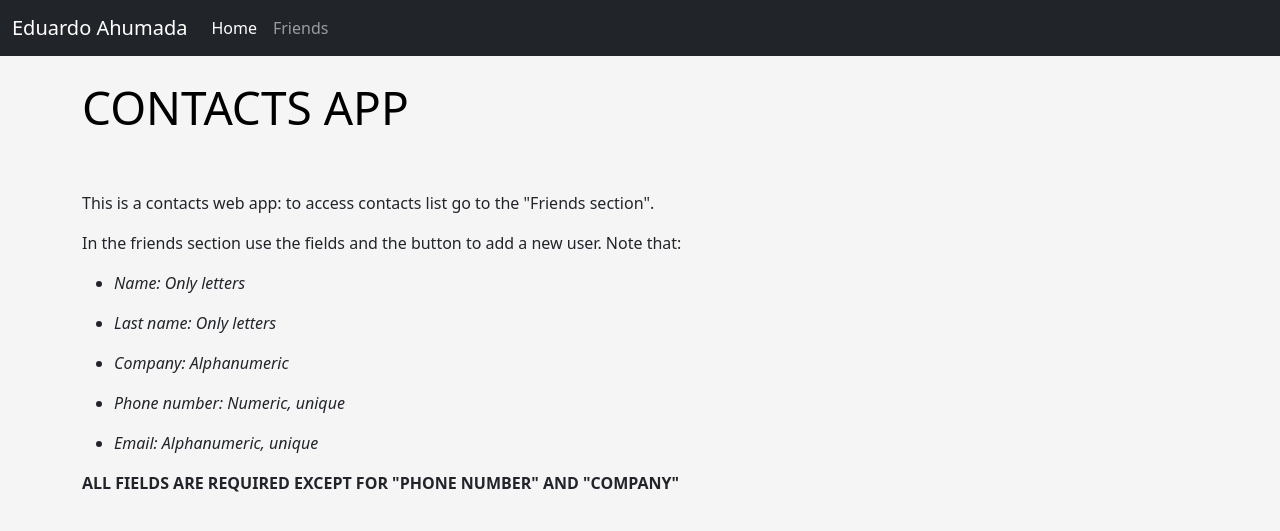
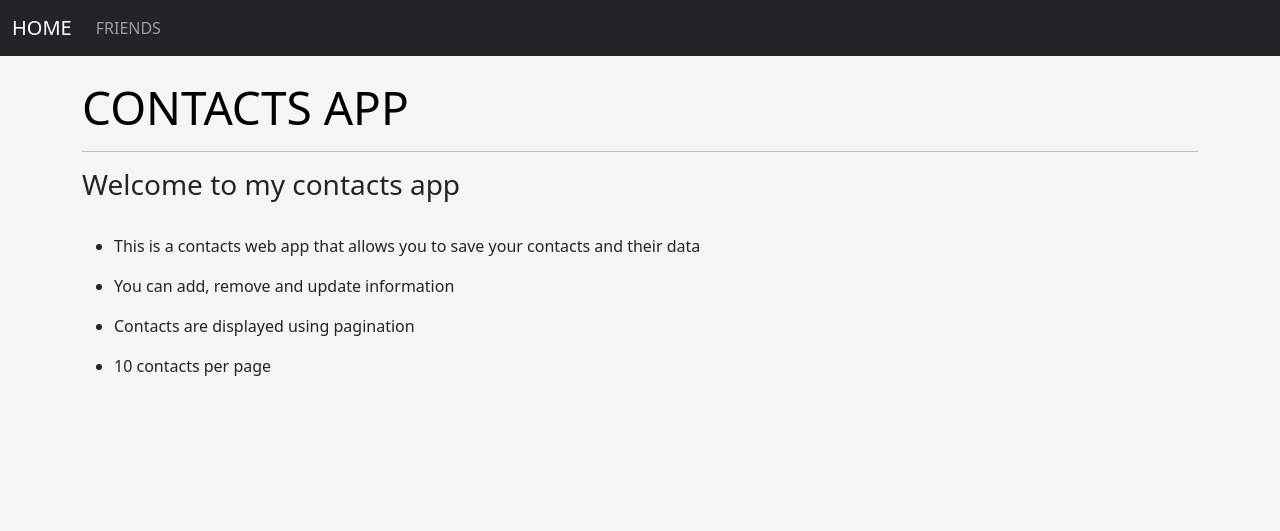
Before and after one commit to Edald123/Contacts-app, a Flask app: page / in a window 1280 px wide. Shown: the top 531 px of the page. Run offline with Flask 2, Linux system fonts and the light colour scheme.

Commit message:
Version 2

```diff
--- a/app.py
+++ b/app.py
@@ -1,8 +1,7 @@
+"""This module contains the Friends app
+"""
 import re
-
 from flask import Flask, render_template, request, redirect
-from datetime import datetime
-
 from flask_sqlalchemy import SQLAlchemy
 from sqlalchemy.orm import validates
 
@@ -15,6 +14,12 @@ db = SQLAlchemy(app)
 
 # Create db model
 class Friends(db.Model):
+    """This class contains the Friends model with its validators
+    Args:
+        db.Model (db): db instance
+    Raises:
+        ValueError: Some field is invalid
+    """
     id = db.Column(db.Integer, primary_key=True)
     name = db.Column(db.String(50), nullable=False)
     last_name = db.Column(db.String(50), nullable=False)
@@ -22,24 +27,48 @@ class Friends(db.Model):
     phone_number = db.Column(db.String(20), nullable=True)
     email = db.Column(db.String(50), nullable=False)
 
-    only_letters_regex = "^[a-zA-Z\u00C0-\u017F\s]+$"
-    phone_number_regex = "^[+]*[\d]{0,4}[\d]{3,4}[0-9]{7,9}$"
-    email_regex = '^[-\w.]+@([-\w]+\.)+[-\w]{2,4}$'
+    only_letters_regex = r"^[a-zA-Z\u00C0-\u017F\s]+$"
+    phone_number_regex = r"^[+]*[\d]{0,4}[\d]{3,4}[0-9]{7,9}$"
+    email_regex = r"^[-\w.]+@([-\w]+\.)+[-\w]{2,4}$"
 
     @validates("name")
     def validate_name(self, key, name):
+        """Validates name
+        Args:
+            name (string): name to update
+        Raises:
+            ValueError: name is invalid
+        Returns:
+            name: if name is valid returns the name
+        """
         if re.match(self.only_letters_regex, name):
             return name
         raise ValueError("name only can contain letters")
 
     @validates("last_name")
     def validate_last_name(self, key, last_name):
+        """Validates last_name
+        Args:
+            last_name (string): last name to update
+        Raises:
+            ValueError: last name is invalid
+        Returns:
+            last_name: if last name is valid returns the last_name
+        """
         if re.match(self.only_letters_regex, last_name):
             return last_name
         raise ValueError("last name only can contain letters")
 
     @validates("email")
     def validate_email(self, key, email):
+        """Validates email
+        Args:
+            email (string): email to update
+        Raises:
+            ValueError: email is invalid
+        Returns:
+            email: if email is valid returns the email
+        """
         friend = self.query.filter_by(email=email).first()
 
         if friend:
@@ -51,6 +80,15 @@ class Friends(db.Model):
 
     @validates("phone_number")
     def validate_phone_number(self, key, phone_number):
+        """Validates phone_number
+        Args:
+            phone_number (string): phone number to update
+        Raises:
+            ValueError: phone number is invalid
+        Returns:
+            phone_number: if phone number is valid returns the phone_number
+            "": if phone number is void return a void string
+        """
         if phone_number:
 
             friend = self.query.filter_by(phone_number=phone_number).first()
@@ -71,9 +109,85 @@ class Friends(db.Model):
 subscribers = []
 
 
-@app.route('/delete/<int:id>')
-def delete(id):
-    friend_to_delete = Friends.query.get_or_404(id)
+@app.route('/')
+def index():
+    """Index of the friends page
+    Returns:
+        render_template: renders the index of the friends page
+    """
+    title = "Welcome"
+    return render_template("index.html", title=title)
+
+
+@app.route('/friends', methods=['POST', 'GET'])
+def friends():
+    """List and create friends
+    Returns:
+        render_template: render the list and the create form of friends
+    """
+    page = request.args.get('page', 1, type=int)
+    title = "Friends"
+    if request.method == "POST":
+        friend = {'name': request.form['name'], 'last_name': request.form['last_name'],
+                  'company': request.form['company'], 'phone_number': request.form['phone_number'],
+                  'email': request.form['email']}
+        try:
+            new_friend = Friends(name=friend['name'], last_name=friend['last_name'], company=friend['company'],
+                                 phone_number=friend['phone_number'], email=friend['email'])
+            # Push to database
+
+            db.session.add(new_friend)
+            db.session.commit()
+            return redirect('/friends')
+        except Exception as e:
+            list_of_friends = Friends.query.order_by(Friends.name).paginate(page=page, max_per_page=10, error_out=False)
+            return render_template("friends.html", title=title, friends=list_of_friends, error=e, friend=friend)
+    else:
+        friend = {'name': '', 'last_name': '', 'company': '', 'phone_number': '', 'email': ''}
+        list_of_friends = Friends.query.order_by(Friends.name).paginate(page=page, max_per_page=10, error_out=False)
+        return render_template("friends.html", title=title, friends=list_of_friends, friend=friend)
+
+
+@app.route('/update/<id_friend>', methods=['POST', 'GET'])
+def update(id_friend):
+    """Update one friend by id
+    Args:
+        id_friend (integer): id of the friend to update
+    Returns:
+        redirect: redirects to friends page
+        render_template: if error renders the form to update with the errors
+    """
+    friend_to_update = Friends.query.get_or_404(id_friend)
+
+    if request.method == "POST":
+        friend = {'id': id_friend, 'name': request.form['name'], 'last_name': request.form['last_name'],
+                  'company': request.form['company'], 'phone_number': request.form['phone_number'],
+                  'email': request.form['email']}
+        try:
+            friend_to_update.name = friend['name']
+            friend_to_update.last_name = friend['last_name']
+            friend_to_update.company = friend['company']
+            friend_to_update.phone_number = friend['phone_number']
+            friend_to_update.email = friend['email']
+
+            db.session.commit()
+            return redirect('/friends')
+        except Exception as e:
+            print("hello")
+            return render_template('update.html', friend_to_update=friend, error=e)
+    else:
+        return render_template('update.html', friend_to_update=friend_to_update)
+
+
+@app.route('/delete/<id_friend>')
+def delete(id_friend):
+    """Delete a friend by id
+    Args:
+        id_friend (integer): id of the friend to delete
+    Returns:
+        redirect: redirects to friends page
+    """
+    friend_to_delete = Friends.query.get_or_404(id_friend)
     try:
         db.session.delete(friend_to_delete)
         db.session.commit()
@@ -82,63 +196,6 @@ def delete(id):
         return "There was a problem deleting that friend"
 
 
-@app.route('/update/<int:id>', methods=['POST', 'GET'])
-def update(id):
-    friend_to_update = Friends.query.get_or_404(id)
-    print(request.method)
-    if request.method == "POST":
-        friend_to_update.name = request.form['name']
-        friend_to_update.last_name = request.form['last_name']
-        friend_to_update.company = request.form['company']
-        friend_to_update.phone_number = request.form['phone_number']
-        friend_to_update.email = request.form['email']
-        try:
-            db.session.commit()
-            return redirect('/friends')
-        except Exception as e:
-            return render_template('update.html', friend_to_update=friend_to_update, error=e)
-    else:
-        return render_template('update.html', friend_to_update=friend_to_update)
-
-
-@app.route('/friends', methods=['POST', 'GET'])
-def friends():
-    page = request.args.get('page', 1, type=int)
-    title = "My Friend List"
-    if request.method == "POST":
-        friend = {}
-        friend['name'] = request.form['name']
-        friend['last_name'] = request.form['last_name']
-        friend['company'] = request.form['company']
-        friend['phone_number'] = request.form['phone_number']
-        friend['email'] = request.form['email']
-        try:
-            new_friend = Friends(name=friend['name'], last_name=friend['last_name'], company=friend['company'], phone_number=friend['phone_number'], email=friend['email'])
-        # Push to database
-
-            db.session.add(new_friend)
-            db.session.commit()
-            return redirect('/friends')
-        except Exception as e:
-            friends = Friends.query.order_by(Friends.name).paginate(page=page, max_per_page=10, error_out=False)
-            return render_template("friends.html", title=title, friends=friends, error=e, friend=friend)
-    else:
-        friend = {}
-        friend['name'] = ''
-        friend['last_name'] = ''
-        friend['company'] = ''
-        friend['phone_number'] = ''
-        friend['email'] = ''
-        friends = Friends.query.order_by(Friends.id).paginate(page=page, max_per_page=10, error_out=False)
-        return render_template("friends.html", title=title, friends=friends, friend=friend)
-
-
-@app.route('/')
-def index():
-    title = "Eduardo Ahumada's Portfolio"
-    return render_template("index.html", title=title)
-
-
 if __name__ == '__main__':
     app.debug = True
     app.run(port=5000)
--- a/static/css/style.css
+++ b/static/css/style.css
@@ -1,4 +1,4 @@
-h1{
+h1 {
     color: black;
     font-size: 46px;
 }
--- a/templates/base.html
+++ b/templates/base.html
@@ -6,7 +6,8 @@
     <meta name="viewport" content="width=device-width, initial-scale=1">
 
     <!-- Bootstrap CSS -->
-    <link href="https://cdn.jsdelivr.net/npm/bootstrap@5.0.0/dist/css/bootstrap.min.css" rel="stylesheet" integrity="sha384-wEmeIV1mKuiNpC+IOBjI7aAzPcEZeedi5yW5f2yOq55WWLwNGmvvx4Um1vskeMj0" crossorigin="anonymous">
+    <link href="https://cdn.jsdelivr.net/npm/bootstrap@5.0.0/dist/css/bootstrap.min.css" rel="stylesheet"
+          integrity="sha384-wEmeIV1mKuiNpC+IOBjI7aAzPcEZeedi5yW5f2yOq55WWLwNGmvvx4Um1vskeMj0" crossorigin="anonymous">
 
     <link href="{{ url_for('static', filename='css/style.css')}}" rel="stylesheet">
 
@@ -17,19 +18,17 @@
 <body>
 <nav class="navbar navbar-expand-lg navbar-dark bg-dark">
     <div class="container-fluid">
-    <a class="navbar-brand" href="{{ url_for('index') }}">Eduardo Ahumada</a>
-    <button class="navbar-toggler" type="button" data-bs-toggle="collapse" data-bs-target="#navbarSupportedContent" aria-controls="navbarSupportedContent" aria-expanded="false" aria-label="Toggle navigation">
+        <a class="navbar-brand" href="{{ url_for('index') }}">HOME</a>
+        <button class="navbar-toggler" type="button" data-bs-toggle="collapse" data-bs-target="#navbarSupportedContent"
+                aria-controls="navbarSupportedContent" aria-expanded="false" aria-label="Toggle navigation">
             <span class="navbar-toggler-icon"></span>
         </button>
         <div class="collapse navbar-collapse" id="navbarSupportedContent">
             <ul class="navbar-nav me-auto mb-2 mb-lg-0">
-        <li class="nav-item">
-          <a class="nav-link active" aria-current="page" href="{{ url_for('index') }}">Home</a>
-        </li>
 
 
                 <li class="nav-item">
-          <a class="nav-link" href="{{ url_for('friends') }}">Friends</a>
+                    <a class="nav-link" href="{{ url_for('friends') }}">FRIENDS</a>
                 </li>
 
             </ul>
@@ -45,11 +44,12 @@
 {% endblock %}
 
 
-
 <!-- Optional JavaScript; choose one of the two! -->
 
 <!-- Option 1: Bootstrap Bundle with Popper -->
-    <script src="https://cdn.jsdelivr.net/npm/bootstrap@5.0.0/dist/js/bootstrap.bundle.min.js" integrity="sha384-p34f1UUtsS3wqzfto5wAAmdvj+osOnFyQFpp4Ua3gs/ZVWx6oOypYoCJhGGScy+8" crossorigin="anonymous"></script>
+<script src="https://cdn.jsdelivr.net/npm/bootstrap@5.0.0/dist/js/bootstrap.bundle.min.js"
+        integrity="sha384-p34f1UUtsS3wqzfto5wAAmdvj+osOnFyQFpp4Ua3gs/ZVWx6oOypYoCJhGGScy+8"
+        crossorigin="anonymous"></script>
 
 <!-- Option 2: Separate Popper and Bootstrap JS -->
 <!--
--- a/templates/index.html
+++ b/templates/index.html
@@ -1,21 +1,17 @@
 {% extends 'base.html' %}
-{% block title %}Welcome To Eduardo Ahumada's Website{% endblock %}
+{% block title %}{{ title }}{% endblock %}
+{% block content %}
+<div class="container" xmlns="http://www.w3.org/1999/html">
 
-{% block content %}
-    <div class="container">
-      <h1>CONTACTS APP</h1>
-      <br/><br/>
-        <p>This is a contacts web app: to access contacts list go to the "Friends section".</p>
-        <p>In the friends section use the fields and the button to add a new user. Note that:</p>
-      <ul>
-        <li><p><i>Name: Only letters</i></p></li>
-        <li><p><i>Last name: Only letters</i></p></li>
-        <li><p><i>Company: Alphanumeric</i></p></li>
-        <li><p><i>Phone number: Numeric, unique</i></p></li>
-        <li><p><i>Email: Alphanumeric, unique</i></p></li>
-      </ul>
-        <p><b>ALL FIELDS ARE REQUIRED EXCEPT FOR "PHONE NUMBER" AND "COMPANY"</b></p>
-
-
-    </div>
+    <h1>CONTACTS APP</h1>
+    <hr>
+    <h3>Welcome to my contacts app</h3>
+    </br>
+    <ul>
+        <li><p>This is a contacts web app that allows you to save your contacts and their data</p></li>
+        <li><p>You can add, remove and update information</p></li>
+        <li><p>Contacts are displayed using pagination</p></li>
+        <li><p>10 contacts per page</p></li>
+    </ul>
+</div>
 {% endblock %}
```
Also changed, not shown: fill_database.py (added, +39 -0 lines), templates/friends.html (+55 -15 lines), templates/update.html (+7 -1 lines), friends.db. Lines whose indentation alone changed are shown as unchanged.
